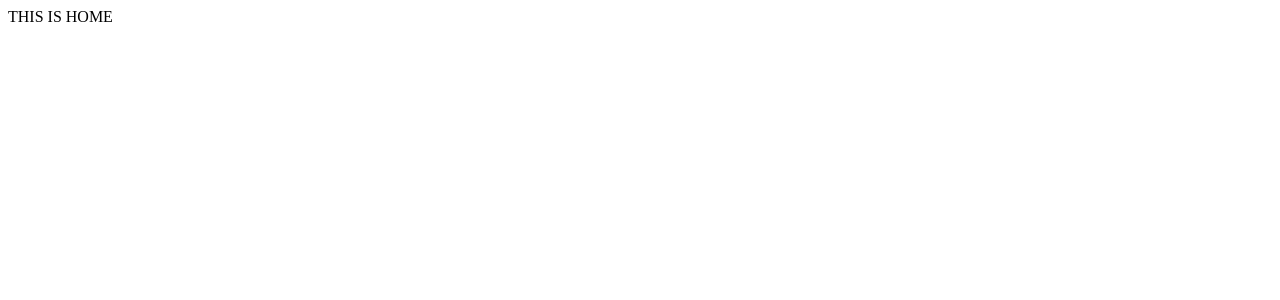
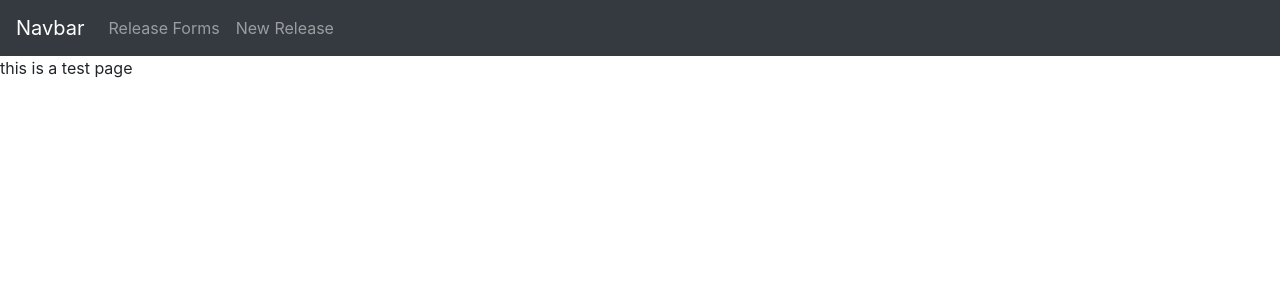
Before and after one commit to pbedrosian/ez-release-frontend, a React (Create React App) app: page /test in a window 1280 px wide. Shown: the top 300 px of the page. Built offline with nearby package versions, Linux system fonts and the light colour scheme; no server answers.

Commit message:
Adding initial routes/nav

```diff
--- a/package.json
+++ b/package.json
@@ -7,9 +7,12 @@
     "@testing-library/jest-dom": "^5.11.4",
     "@testing-library/react": "^11.1.0",
     "@testing-library/user-event": "^12.1.10",
+    "bootstrap": "^4.5.3",
     "react": "^17.0.1",
+    "react-bootstrap": "^1.4.0",
     "react-dom": "^17.0.1",
     "react-redux": "^7.2.2",
+    "react-router-dom": "^5.2.0",
     "react-scripts": "4.0.0",
     "redux": "^4.0.5",
     "redux-thunk": "^2.3.0",
--- /dev/null
+++ b/src/Actions/userAction.js
@@ -0,0 +1,9 @@
+export const fetchUsers = () => {
+    return (dispatch) => {
+      fetch('http://localhost:3000/users').then(response => {
+        return response.json()
+      }).then(users => {
+        dispatch({ type: 'LOAD_USERS', users })
+      })
+    }
+  }
--- a/src/App.js
+++ b/src/App.js
@@ -1,21 +1,34 @@
 import React, { Component } from 'react'
+import { connect } from 'react-redux'
+import {fetchReleases} from './Actions/releaseAction'
+import {fetchUsers} from './Actions/userAction'
+import Navigation from './Components/NavBar';
+import { BrowserRouter as Router, Route, Switch } from 'react-router-dom';
+import 'bootstrap/dist/css/bootstrap.min.css';
+import Test from './Components/test'
+import ReleaseContainer from './Containers/releaseContainer'
+import Home from './Components/Home'
 
-import { connect } from 'react-redux'
-
-import {fetchReleases} from './Actions/releaseAction'
 
 class App extends Component {
 
   componentDidMount = () => {
     this.props.fetchReleases()
+    this.props.fetchUsers()
+    console.log('page loaded')
   }
   render() {
-    console.log("ALL STATE")
-    console.log(this.props.allState)
     return (
-    <div className="App">
-        THIS IS HOME
-    </div>
+      <Router>
+        <div className="App">
+          <Navigation/>
+          <Switch>
+            <Route path='/' exact component={Home} />
+            <Route path='/release-forms' component={ReleaseContainer} />
+            <Route path='/test' component={Test} />
+          </Switch>
+        </div>
+      </Router>
     )
   }
 }
@@ -27,7 +40,8 @@ const mSTP = (state) => {
 }
 
 const mDTP = (dispatch) => ({
-  fetchReleases: () => dispatch(fetchReleases())
+  fetchReleases: () => dispatch(fetchReleases()),
+  fetchUsers: () => dispatch(fetchUsers())
 })
 
 export default connect(mSTP, mDTP)(App)
--- /dev/null
+++ b/src/Components/Home.js
@@ -0,0 +1,9 @@
+import React from 'react'
+
+export default function Home() {
+    return (
+        <div>
+            Home Page
+        </div>
+    )
+}
--- /dev/null
+++ b/src/Components/NavBar.js
@@ -0,0 +1,20 @@
+import React from 'react';
+import { Navbar, Nav } from 'react-bootstrap';
+import { BrowserRouter as Router, Switch, Route, Link } from 'react-router-dom';
+import Test from './test'
+
+const Navigation = () => {
+  return (
+    <div>
+        <Navbar bg="dark" variant="dark">
+            <Navbar.Brand>Navbar</Navbar.Brand>
+            <Nav className="mr-auto">
+                <Nav.Link>Release Forms</Nav.Link>
+                <Nav.Link>New Release</Nav.Link>
+            </Nav>
+        </Navbar>
+    </div>
+  );
+}
+
+export default Navigation;
--- /dev/null
+++ b/src/Components/test.js
@@ -0,0 +1,11 @@
+import React, { Component } from 'react'
+
+export default class Test extends Component {
+    render() {
+        return (
+            <div>
+                this is a test page
+            </div>
+        )
+    }
+}
--- /dev/null
+++ b/src/Containers/releaseContainer.js
@@ -0,0 +1,9 @@
+import React from 'react'
+
+export default function ReleaseContainer() {
+    return (
+        <div>
+            release continer
+        </div>
+    )
+}
--- a/src/Reducers/index.js
+++ b/src/Reducers/index.js
@@ -1,6 +1,6 @@
 import { combineReducers } from "redux";
 import releaseReducer from './releaseReducer'
-import userReducer from './releaseReducer'
+import userReducer from './userReducer'
 
 const rootReducer = combineReducers({
   releases: releaseReducer,
--- a/src/Reducers/releaseReducer.js
+++ b/src/Reducers/releaseReducer.js
@@ -2,9 +2,7 @@ const releaseReducer = (state = [], action) => {
     console.log(action)
     switch (action.type) {
         case "LOAD_RELEASES":
-            return {
-                ...state, releases: action.releases
-            }
+            return action.releases
         default:
             return state;
     }
--- a/src/Reducers/userReducer.js
+++ b/src/Reducers/userReducer.js
@@ -2,9 +2,7 @@ const userReducer = (state = [], action) => {
     console.log(action)
     switch (action.type) {
         case "LOAD_USERS":
-            return {
-                state
-            }
+            return action.users
         default:
             return state;
     }
```
Also changed, not shown: 1 other file (tests, documents, lock files or other folders).
